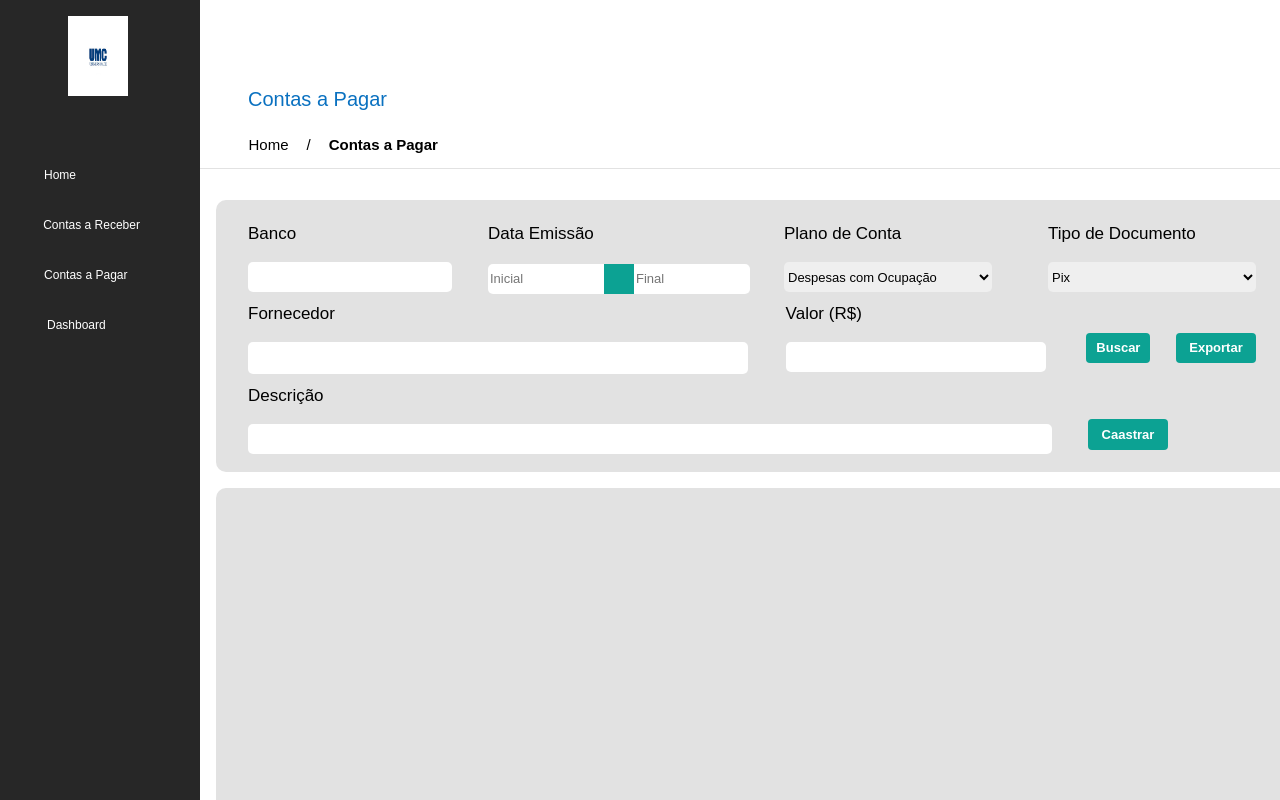
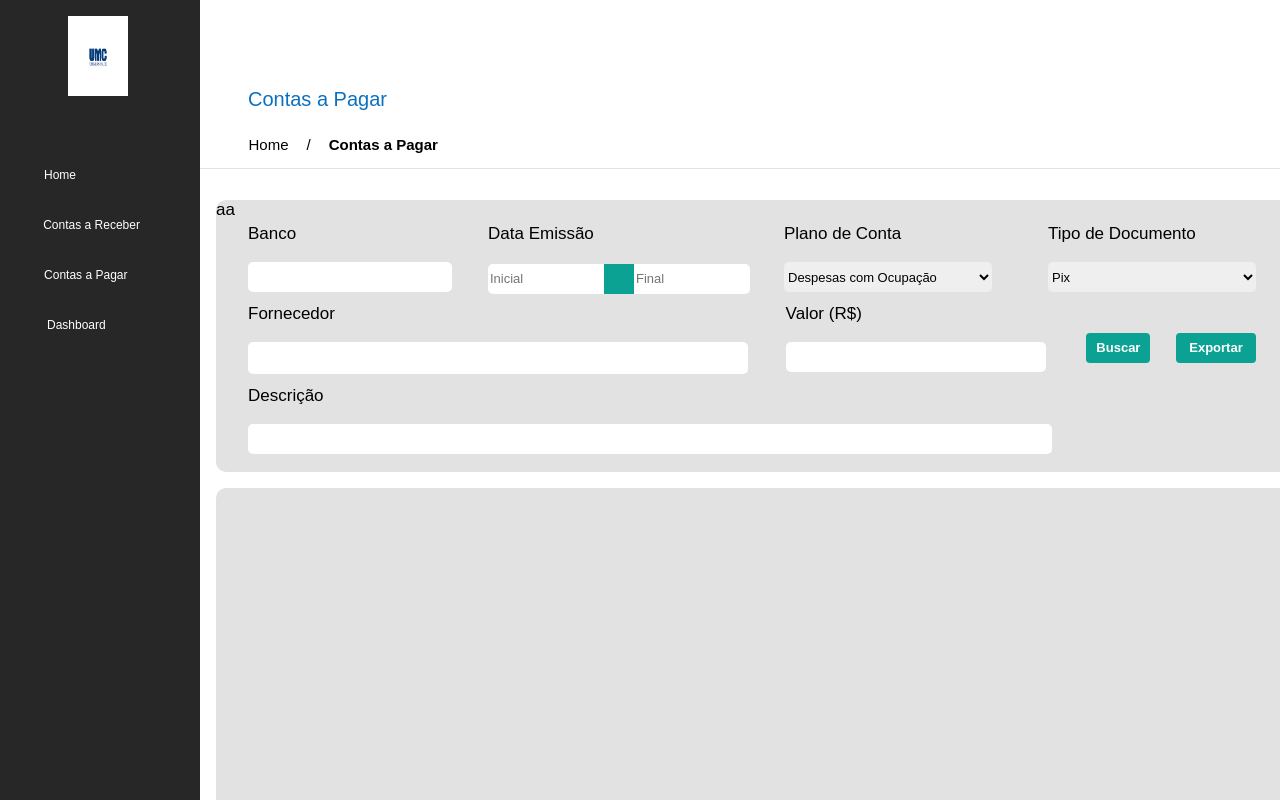
Before and after one commit to freddyepnunes/SGFPFC, a React (Vite) app: page /ContasPag in a window 1280 px wide. Shown: the top 800 px of the page. Built offline with nearby package versions, Linux system fonts and the light colour scheme.

Commit message:
pfcalter12102024

```diff
--- a/src/ContasPag.jsx
+++ b/src/ContasPag.jsx
@@ -120,7 +120,6 @@ const ContasPag = () => {
             </select>
           </div>
         </div>
-
         <div className="tipodocpag">
           <div className="label">Tipo de Documento</div>
           <div className="input-text status">
@@ -134,7 +133,6 @@ const ContasPag = () => {
             </select>
           </div>
         </div>
-
         <div className="fornpag">
           <div className="label">Fornecedor</div>
           <input type="text" className="input-text" required />
@@ -145,14 +143,12 @@ const ContasPag = () => {
             <input type="text" className="input-text" />
           </div>
         </div>
-
         <div className="desc">
           <div className="label">Descrição</div>
           <div>
             <input type="text" className="input-text" />
           </div>
         </div>
-
         <div className="BuscarPag">
           <button type="button" className="btnBuscarPag" id="btnBuscarPag">
             <strong>Buscar</strong>
@@ -163,15 +159,7 @@ const ContasPag = () => {
             <strong>Exportar</strong>
           </button>
         </div>
-        <div className="cadastrarPag">
-          <button
-            type="button"
-            className="btncadastrarPag"
-            id="btncadastrarPag"
-          >
-            <strong>Caastrar</strong>
-          </button>
-        </div>
+        aa
       </div>
 
       <div className="QuadroContas"></div>
```
